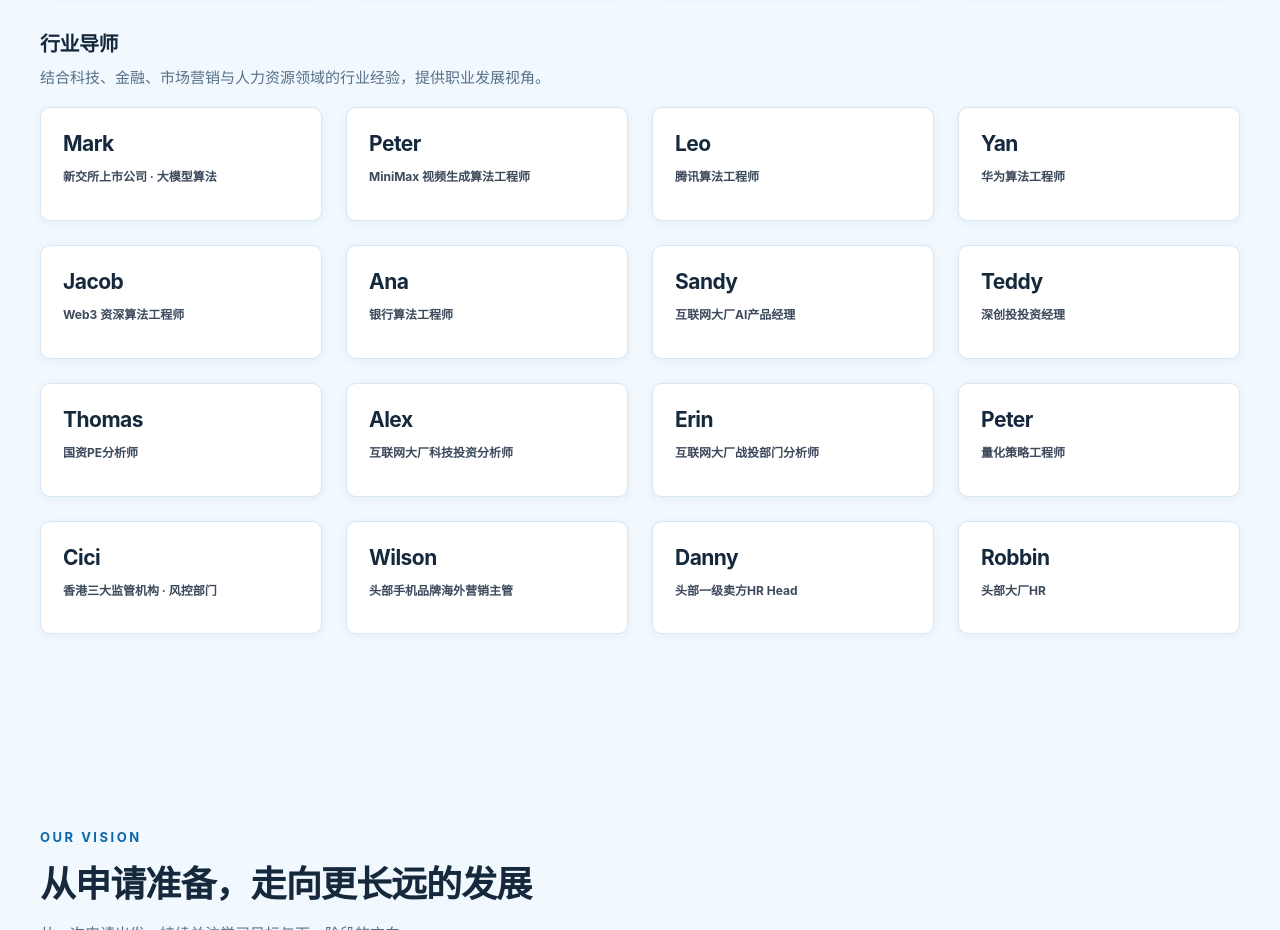
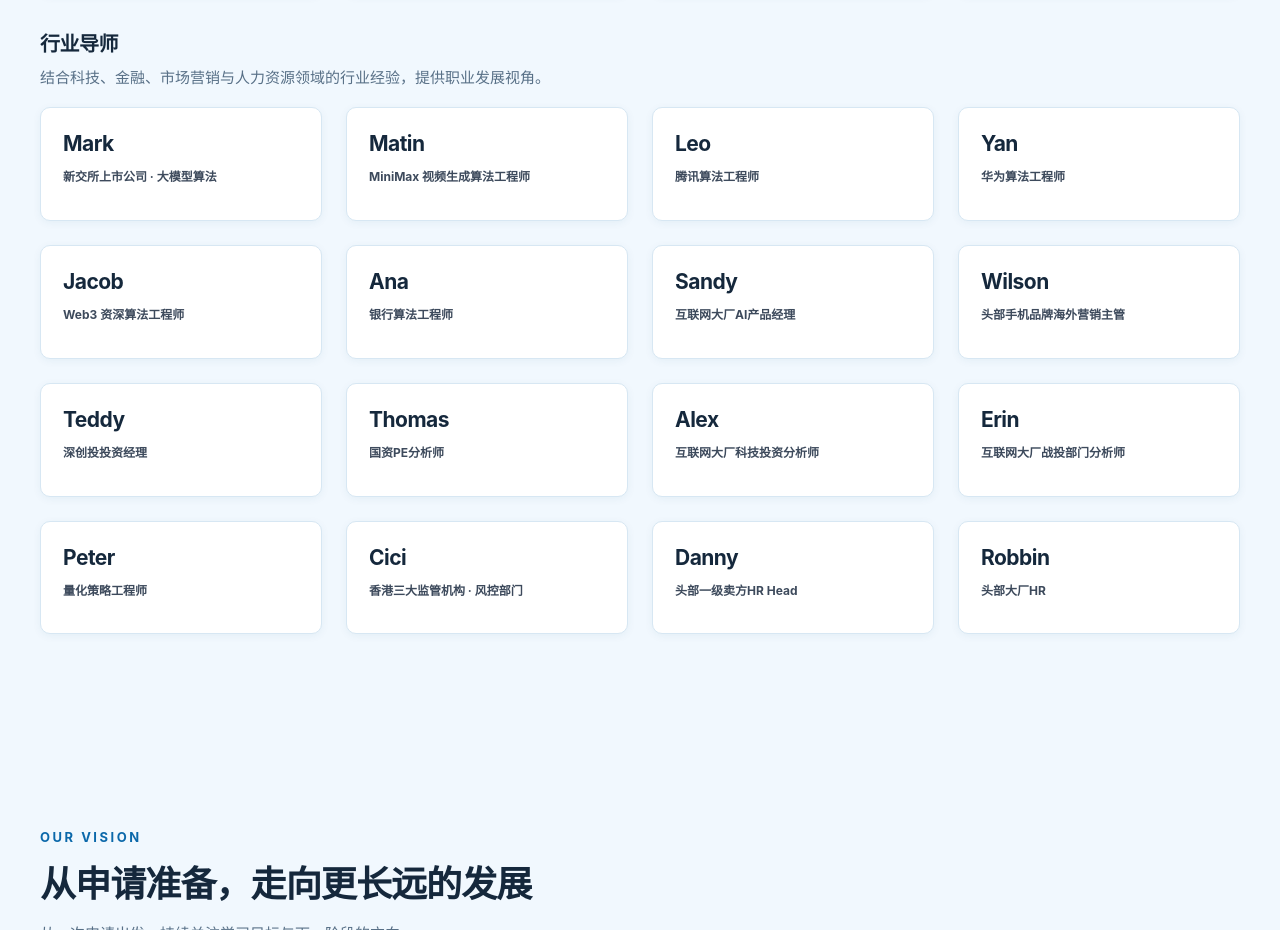
Before and after one commit to wyd0042/pibridge-website, a website with bundled scripts: page about.html in a window 1280 px wide. Shown: the part 2100-3030 px from the top of the page. Built offline with nearby package versions, Linux system fonts and the light colour scheme.

Commit message:
修正Matin姓名并按行业类型调整导师顺序

```diff
--- a/about.html
+++ b/about.html
@@ -17,7 +17,7 @@
   <div class="mentor-grid"><article class="mentor-card"><div>
   <h4>Mark</h4><b>新交所上市公司 · 大模型算法</b>
  </div></article><article class="mentor-card"><div>
-  <h4>Peter</h4><b>MiniMax 视频生成算法工程师</b>
+  <h4>Matin</h4><b>MiniMax 视频生成算法工程师</b>
  </div></article><article class="mentor-card"><div>
   <h4>Leo</h4><b>腾讯算法工程师</b>
  </div></article><article class="mentor-card"><div>
@@ -28,6 +28,8 @@
   <h4>Ana</h4><b>银行算法工程师</b>
  </div></article><article class="mentor-card"><div>
   <h4>Sandy</h4><b>互联网大厂AI产品经理</b>
+ </div></article><article class="mentor-card"><div>
+  <h4>Wilson</h4><b>头部手机品牌海外营销主管</b>
  </div></article><article class="mentor-card"><div>
   <h4>Teddy</h4><b>深创投投资经理</b>
  </div></article><article class="mentor-card"><div>
@@ -41,8 +43,6 @@
  </div></article><article class="mentor-card"><div>
   <h4>Cici</h4><b>香港三大监管机构 · 风控部门</b>
  </div></article><article class="mentor-card"><div>
-  <h4>Wilson</h4><b>头部手机品牌海外营销主管</b>
- </div></article><article class="mentor-card"><div>
   <h4>Danny</h4><b>头部一级卖方HR Head</b>
  </div></article><article class="mentor-card"><div>
   <h4>Robbin</h4><b>头部大厂HR</b>
```
Also changed, not shown: index.html (+3 -3 lines), scripts/render-pages.mjs (+4 -4 lines).
